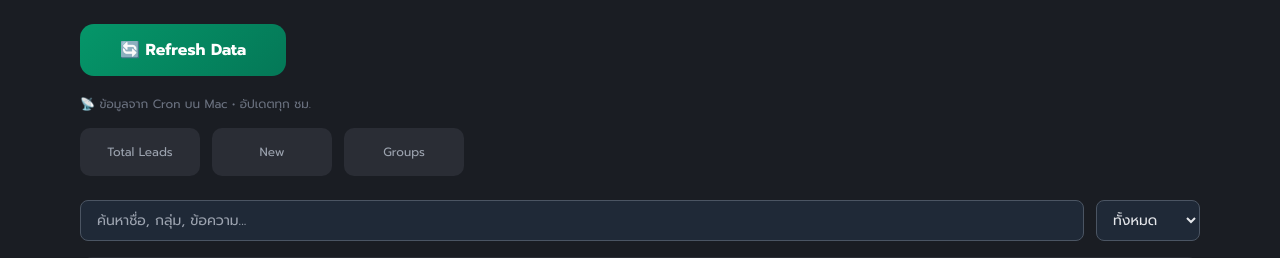
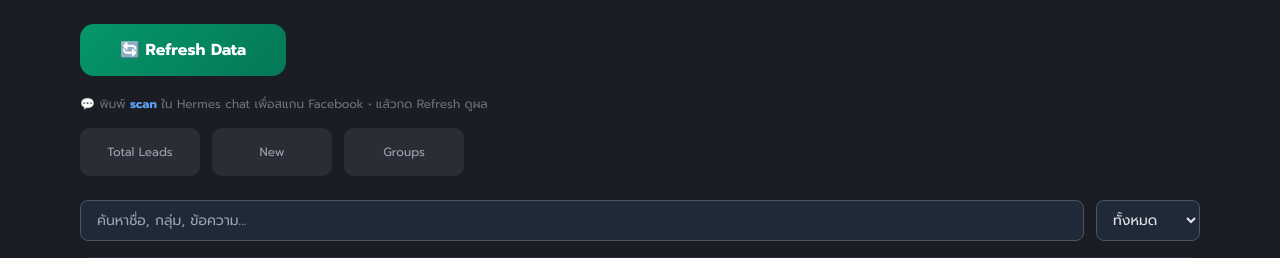
Before and after one commit to bookkoob29/scannow-web, a Python web app: template templates/dashboard.html in a window 1280 px wide. Shown: the part 53-311 px from the top of the page. Run offline with Jinja, Linux system fonts and the light colour scheme; the template is opened without the code that fills it, so the values that code supplies are empty; some libraries are stand-ins or nearby versions.

Commit message:
Fix: dashboard instructions for hybrid on-demand scan

```diff
--- a/templates/dashboard.html
+++ b/templates/dashboard.html
@@ -50,10 +50,10 @@
     <div class="max-w-6xl mx-auto px-4 py-6">
         <!-- Scan Button + Stats -->
         <div class="flex flex-wrap items-center justify-between gap-4 mb-6">
-            <button id="scan-btn" class="scan-btn" onclick="refreshData()" title="ข้อมูลมาจาก Cron บน Mac ของคุณ — อัปเดตอัตโนมัติทุกชั่วโมง">
+            <button id="scan-btn" class="scan-btn" onclick="refreshData()" title="พิมพ์ 'scan' ใน Hermes chat เพื่อเริ่มสแกน แล้วกดปุ่มนี้เพื่อดูผล">
                 🔄 Refresh Data
             </button>
-            <div class="text-gray-500 text-xs mt-1 w-full">📡 ข้อมูลจาก Cron บน Mac • อัปเดตทุก ชม.</div>
+            <div class="text-gray-500 text-xs mt-1 w-full">💬 พิมพ์ <b style="color:#60a5fa">scan</b> ใน Hermes chat เพื่อสแกน Facebook • แล้วกด Refresh ดูผล</div>
             <div class="flex flex-wrap gap-3">
                 <div class="stat-box"><div class="stat-number text-blue-400">{{ stats.total_leads }}</div><div class="text-gray-400 text-xs">Total Leads</div></div>
                 <div class="stat-box"><div class="stat-number text-amber-400">{{ stats.new_leads }}</div><div class="text-gray-400 text-xs">New</div></div>
```
